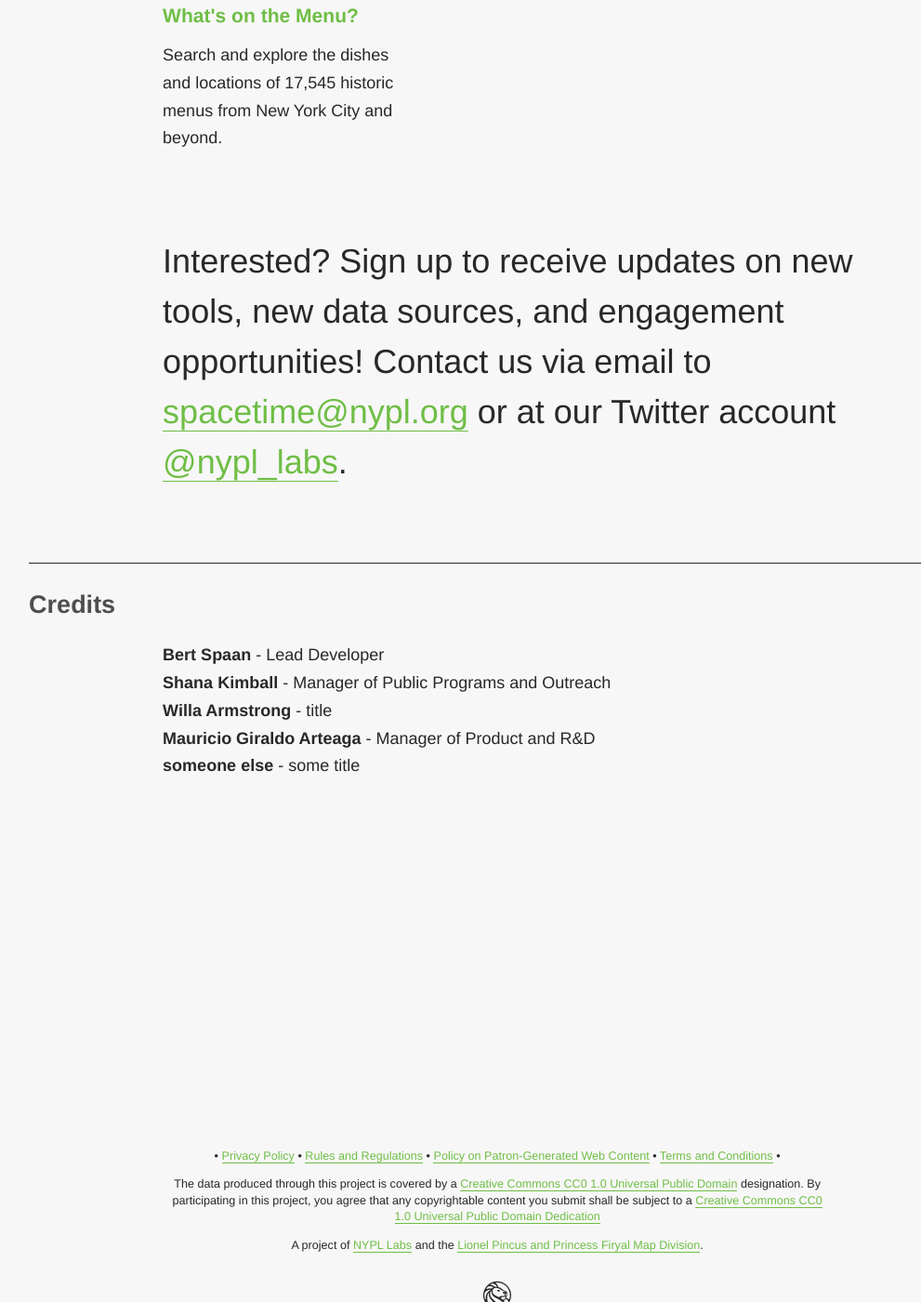
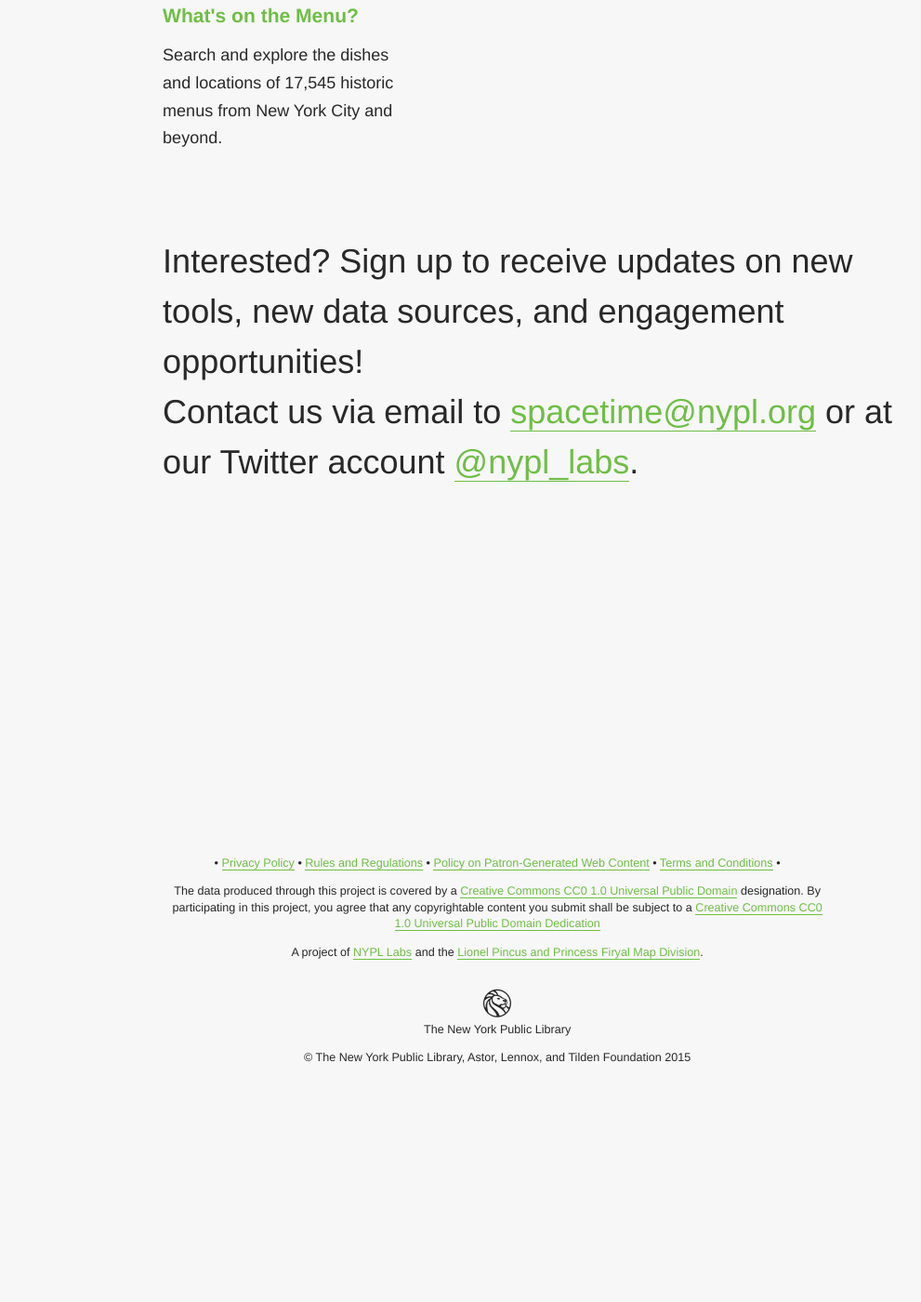
Before and after one commit to nypl-spacetime/nypl-spacetime.github.io, a Jekyll site: the page built from index.html, in a window 1280 px wide and 1400 px high, scrolled down 4929 px. Shown: the whole window at 93% size, without its empty margins (134-1125 px from the left). Built offline with Jekyll 4.4.1, drawn with Linux system fonts in a browser that asks for light colours; some web fonts are replaced.

Commit message:
Copy updates and added alt tag to logo in header

```diff
--- a/_includes/header.html
+++ b/_includes/header.html
@@ -7,6 +7,6 @@
   <div class="content">
     <h1>NYC Space/Time Directory</h1>
     <h2>Let's build the future of New York City's past</h2>
-    <p>with support from<br /><a class="noborder" href="http://www.knightfoundation.org/"><img src="{{ site.baseurl }}/images/knight-logo.svg" class="knightlogo" /></a></p>
+    <p>with support from<br /><a class="noborder" href="http://www.knightfoundation.org/"><img src="{{ site.baseurl }}/images/knight-logo.svg" alt="Knight Foundation Logo" class="knightlogo" /></a></p>
   </div>
 </div>
--- a/index.html
+++ b/index.html
@@ -38,19 +38,13 @@
 </div>
 
 <div class="content">
-  <blockquote class="">Interested? Sign up to receive updates on new tools, new data sources, and engagement opportunities! Contact us via email to <a href="mailto:spacetime@nypl.org">spacetime@nypl.org</a> or at  our Twitter account <a href="https://twitter.com/nypl_labs">@nypl_labs</a>.</blockquote>
+  <blockquote class="">Interested? Sign up to receive updates on new tools, new data sources, and engagement opportunities! <br>
+  Contact us via email to <a href="mailto:spacetime@nypl.org">spacetime@nypl.org</a> or at  our Twitter account <a href="https://twitter.com/nypl_labs">@nypl_labs</a>.</blockquote>
 </div>
 
-<div class="content">
+<!--<div class="content">
   <h2 class="bordered">Credits</h2>
-  <ul>
-    <li><strong>Bert Spaan</strong> - Lead Developer</li>
-    <li><strong>Shana Kimball</strong> - Manager of Public Programs and Outreach</li>
-    <li><strong>Willa Armstrong</strong> - title</li>
-    <li><strong>Mauricio Giraldo Arteaga</strong> - Manager of Product and R&amp;D</li>
-    <li><strong>someone else</strong> - some title</li>
-  </ul>
-</div>
+</div> -->
 
 <!-- <div class="map map1817"><h2 class="bottom">1817</h2></div>
 <div class="map map1797"><h2 class="top">1797</h2></div>
```
